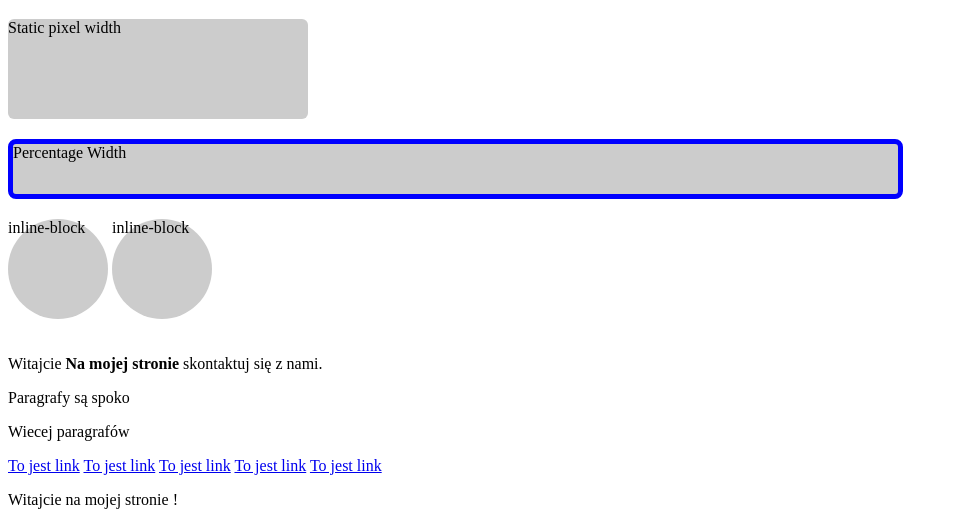
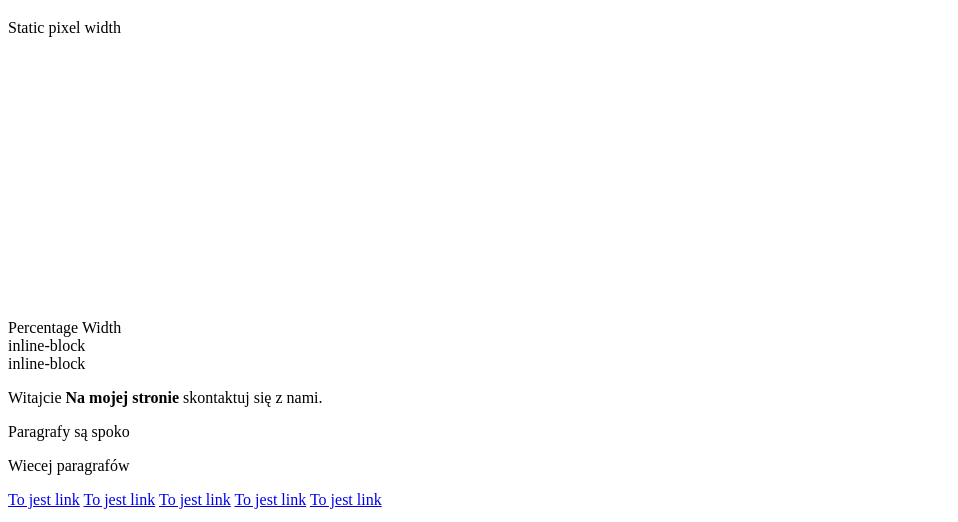
Before and after one commit to ValentinoMaciej/tutorial-css, a plain HTML site: page index.html in a window 1280 px wide. Shown: the part 240-762 px from the top of the page, without its empty margins (0-958 px from the left). Drawn offline with Linux system fonts and the light colour scheme.

Commit message:
dodanie background.html, praca na background

```diff
--- a/css/syntax.css
+++ b/css/syntax.css
@@ -1,28 +1,5 @@
-#menu div{
-    background-color: #ccc;
-    margin: 0 0 20px 0;
+.static-width{
+width: 300px;
+height: 300px;
 
 }
-
-.static-width{
-width: 300px;
-height: 100px;
-border-radius: 6px;
-}
-
-.percentage-width{
-    width: 70%;
-    height: 50px;
-    border: solid 5px;
-    border-color: blue;
-    border-radius: 8px;
-
-}
-
-.inline-block{
-    width: 100px;
-    height: 100px;
-    display: inline-block;
-    border-radius: 50px;
-
-}
```
Also changed, not shown: background.html (added, +38 -0 lines).
